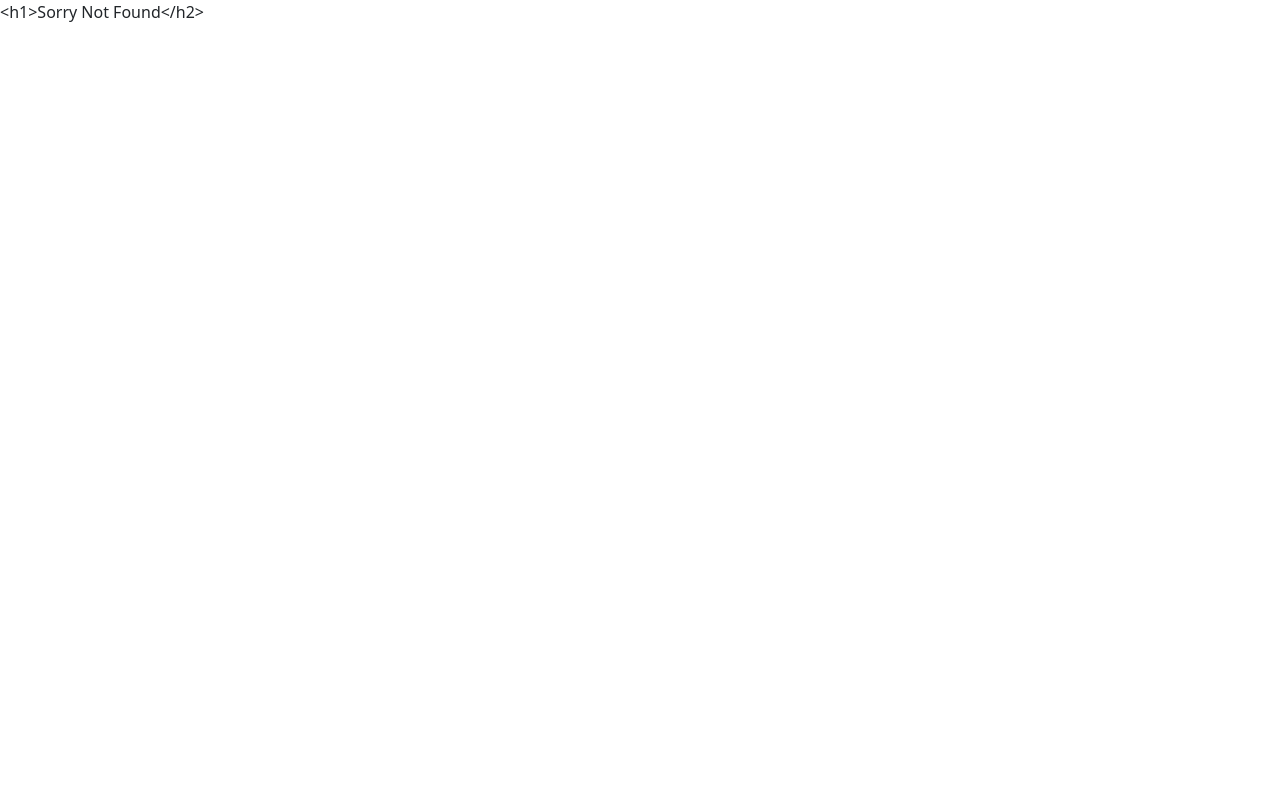
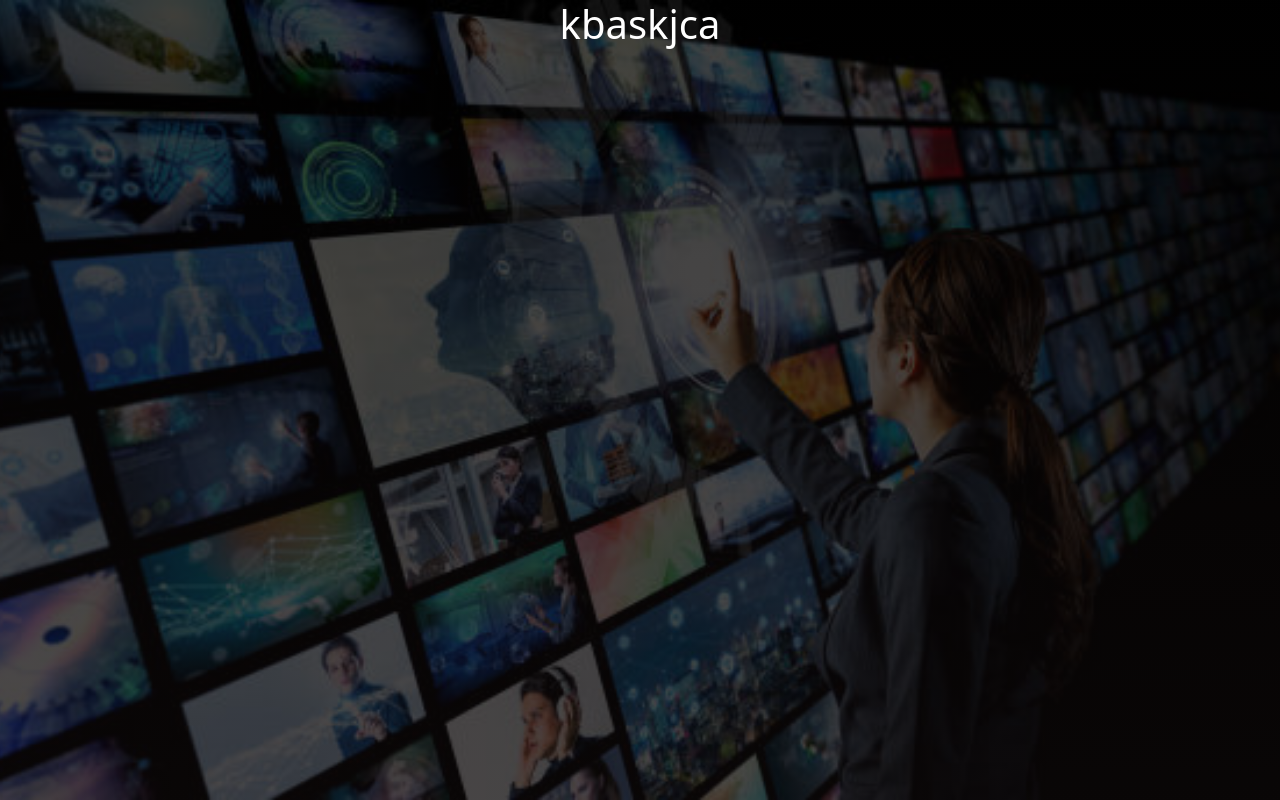
Before and after one commit to Himanshu12866/library-project, a React (Create React App) app: page /editVdo/0 in a window 1280 px wide. Before the commit this address had no page. Built offline with nearby package versions, Linux system fonts and the light colour scheme.

Commit message:
"Added EditVdo component and route, updated AdminDashBoard to link to EditVdo, and added console log statement"

```diff
--- a/src/components/adminDashboard.jsx
+++ b/src/components/adminDashboard.jsx
@@ -27,7 +27,7 @@ export default function AdminDashBoard() {
             }
             )
     }
-
+console.log(removeCookie)
     // let data = useCookies()
     useEffect(() => {
         Loadvdo()
@@ -86,7 +86,7 @@ export default function AdminDashBoard() {
                                 </div>
                                 <div className="row" >
                                     <div className="col-6">
-                                        <button className="btn btn-dark w-100 p-2 mt-3">Edit Video Details</button>
+                                        <Link to={ `/editVdo/${item.videoId}`} className="btn btn-dark w-100 p-2 mt-3">Edit Video Details</Link>
                                     </div>
                                     <div className="col-6">
                                         <button className="btn btn-danger w-100 p-2 mt-3">Remove Video</button>
--- /dev/null
+++ b/src/components/editVdo.jsx
@@ -0,0 +1,8 @@
+
+export default function EditVdo(){
+    return(
+        <div className="home-box-1">
+<h1>kbaskjca</h1>
+        </div>
+    )
+}
--- a/src/components/index.jsx
+++ b/src/components/index.jsx
@@ -3,6 +3,7 @@ import OUTLet from "./outlet"
 import AdminLogin from "./admin";
 import AdminDashBoard from "./adminDashboard";
 import AddVideo from "./addVdo";
+import EditVdo from "./editVdo";
 // import Home2 from "./home2";
 
 export default function IndexPage() {
@@ -15,6 +16,7 @@ export default function IndexPage() {
                     <Route path="/admin" element={<AdminLogin />} />
                     <Route path="/adminDash" element={<AdminDashBoard />} />
                     <Route path="/addVideo" element={<AddVideo />} />
+                    <Route  path="/editVdo/:id" element={<EditVdo/>}/>
                     <Route path="*" element={"<h1>Sorry Not Found</h2>"}></Route>
                 </Routes>
             </BrowserRouter>
```
